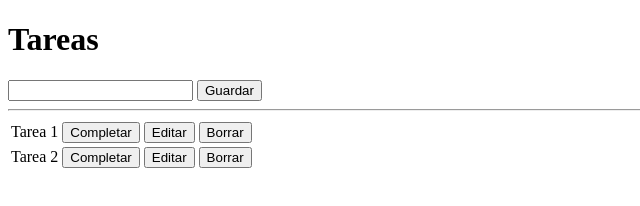
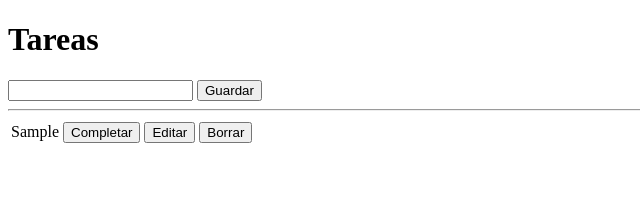
Before and after one commit to JePaFe/CaC-23070-JS-07-DOM, a plain HTML site: page index.html in a window 1280 px wide. Both pictures are taken after typing "Sample" into the empty fields and a click on the button "Guardar". Shown: the whole page, without its empty margins (0-640 px from the left). Drawn offline with Linux system fonts and the light colour scheme.

Commit message:
Render de Tareas

```diff
--- a/index.html
+++ b/index.html
@@ -13,22 +13,7 @@
     </form>
     <hr />
     <table>
-      <tr>
-        <td>Tarea 1</td>
-        <td>
-          <button>Completar</button>
-          <button>Editar</button>
-          <button>Borrar</button>
-        </td>
-      </tr>
-      <tr>
-        <td>Tarea 2</td>
-        <td>
-          <button>Completar</button>
-          <button>Editar</button>
-          <button>Borrar</button>
-        </td>
-      </tr>
+      <tbody></tbody>
     </table>
 
     <script src="js/script.js"></script>
--- a/js/script.js
+++ b/js/script.js
@@ -1,4 +1,4 @@
-const tareas = [];
+let tareas = [];
 
 const form = document.querySelector("form");
 form.addEventListener("submit", (event) => {
@@ -14,5 +14,30 @@ form.addEventListener("submit", (event) => {
   localStorage.setItem("tareas", JSON.stringify(tareas));
 
   inputText.value = "";
-  console.log(tareas);
+  renderTareas();
 });
+
+const renderTareas = () => {
+  tareas = JSON.parse(localStorage.getItem("tareas")) || [];
+
+  const tbody = document.querySelector("tbody");
+  tbody.innerHTML = "";
+
+  tareas.forEach(
+    (tarea) =>
+      (tbody.innerHTML += `
+        <tr>
+            <td>${tarea.text}</td>
+            <td>
+            <button>Completar</button>
+            <button>Editar</button>
+            <button>Borrar</button>
+            </td>
+        </tr>
+    `)
+  );
+};
+
+document.addEventListener("DOMContentLoaded", () => {
+  renderTareas();
+});
```
